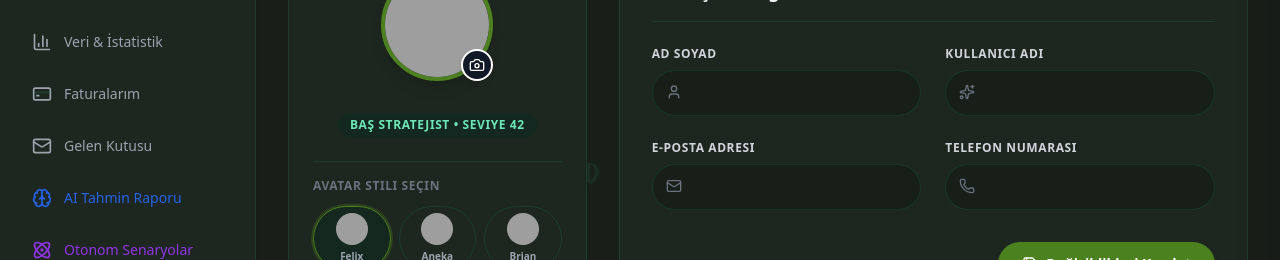
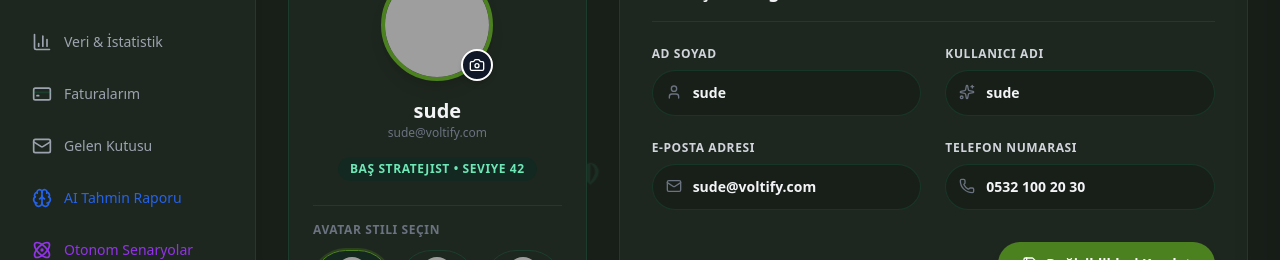
Before and after one commit to iamhilals/i2i-Academy-Voltify-18, a React (Create React App) app in the folder voltify-web/: page /dashboard/settings in a window 1280 px wide. Shown: the part 248-508 px from the top of the page. Built offline with nearby package versions, Linux system fonts and the light colour scheme; no server answers; grey boxes are pictures that could not be loaded.

Commit message:
fix: Ayarlar sayfasinda e-posta ve telefon alanlarinin bos gelmesini engelleme ve veritabanina/oturuma kalici kaydetme

```diff
--- a/voltify-web/src/pages/Settings.js
+++ b/voltify-web/src/pages/Settings.js
@@ -14,11 +14,16 @@ const AVATAR_SEEDS = [
 const Settings = () => {
   const initialUser = authService.getCurrentUser() || {};
 
+  const defaultUsername = initialUser.username || 'sude';
+  const defaultEmail = initialUser.email || `${defaultUsername}@voltify.com`;
+  const defaultPhone = initialUser.phone || '0532 100 20 30';
+  const defaultFullName = initialUser.fullName || defaultUsername;
+
   const [currentUser, setCurrentUser] = useState(initialUser);
-  const [fullName, setFullName] = useState(initialUser.fullName || initialUser.username || '');
-  const [email, setEmail] = useState(initialUser.email || '');
-  const [phone, setPhone] = useState(initialUser.phone || '');
-  const [username, setUsername] = useState(initialUser.username || '');
+  const [fullName, setFullName] = useState(defaultFullName);
+  const [email, setEmail] = useState(defaultEmail);
+  const [phone, setPhone] = useState(defaultPhone);
+  const [username, setUsername] = useState(defaultUsername);
   const [selectedAvatar, setSelectedAvatar] = useState(initialUser.avatar || 'Felix');
 
   // Password state
@@ -37,26 +42,28 @@ const Settings = () => {
   const [passwordError, setPasswordError] = useState('');
 
   useEffect(() => {
-    const user = authService.getCurrentUser();
-    if (user) {
-      setCurrentUser(user);
-      if (user.fullName) setFullName(user.fullName);
-      else if (user.username) setFullName(user.username);
-      if (user.email !== undefined) setEmail(user.email);
-      if (user.phone !== undefined) setPhone(user.phone);
-      if (user.username !== undefined) setUsername(user.username);
-      if (user.avatar !== undefined) setSelectedAvatar(user.avatar);
-    }
+    const user = authService.getCurrentUser() || {};
+    const uname = user.username || 'sude';
+    const em = user.email || `${uname}@voltify.com`;
+    const ph = user.phone || '0532 100 20 30';
+    const fn = user.fullName || uname;
+
+    setCurrentUser(user);
+    setFullName(fn);
+    setEmail(em);
+    setPhone(ph);
+    setUsername(uname);
+    if (user.avatar) setSelectedAvatar(user.avatar);
   }, []);
 
   const handleSaveProfile = (e) => {
     e.preventDefault();
     const updatedUser = {
       ...currentUser,
-      fullName,
-      email,
-      phone,
-      username,
+      fullName: fullName.trim() || username,
+      email: email.trim() || `${username}@voltify.com`,
+      phone: phone.trim() || '0532 100 20 30',
+      username: username.trim() || 'sude',
       avatar: selectedAvatar
     };
 
--- a/voltify-web/src/services/authService.js
+++ b/voltify-web/src/services/authService.js
@@ -7,14 +7,15 @@ export const authService = {
       localStorage.setItem('voltify_token', response.data.token);
       const data = response.data;
       const existingUser = JSON.parse(localStorage.getItem('voltify_user') || '{}');
+      const uname = data.username || username || 'sude';
       localStorage.setItem('voltify_user', JSON.stringify({
         ...existingUser,
-        username: data.username || username,
-        email: data.email || existingUser.email || '',
+        username: uname,
+        email: data.email || existingUser.email || `${uname}@voltify.com`,
         firstName: data.firstName || existingUser.firstName || '',
         lastName: data.lastName || existingUser.lastName || '',
-        fullName: data.fullName || (data.firstName ? `${data.firstName} ${data.lastName}` : (existingUser.fullName || username)),
-        phone: data.phoneNumber || data.phone || existingUser.phone || '',
+        fullName: data.fullName || (data.firstName ? `${data.firstName} ${data.lastName}` : (existingUser.fullName || uname)),
+        phone: data.phoneNumber || data.phone || existingUser.phone || '0532 100 20 30',
         role: data.role || existingUser.role || 'USER',
       }));
       window.dispatchEvent(new Event('voltify_user_updated'));
```
